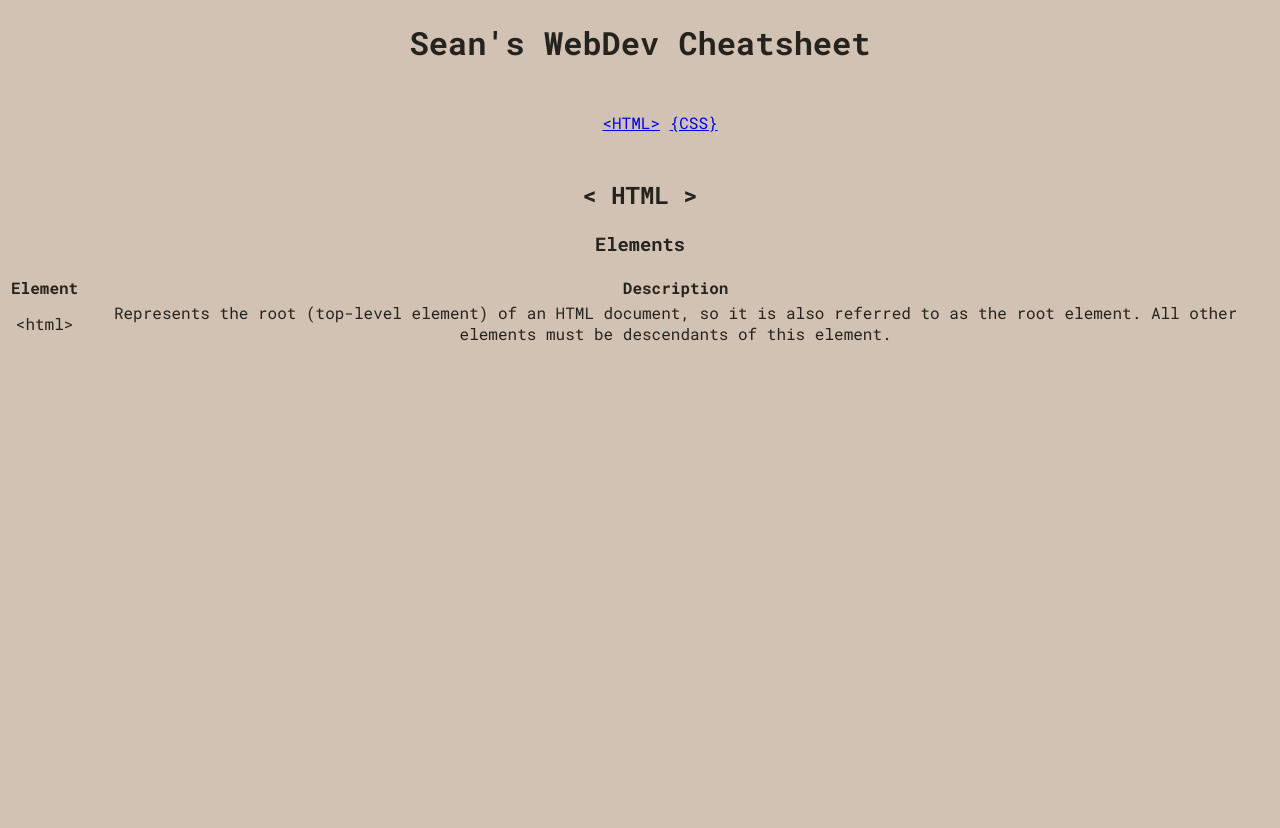
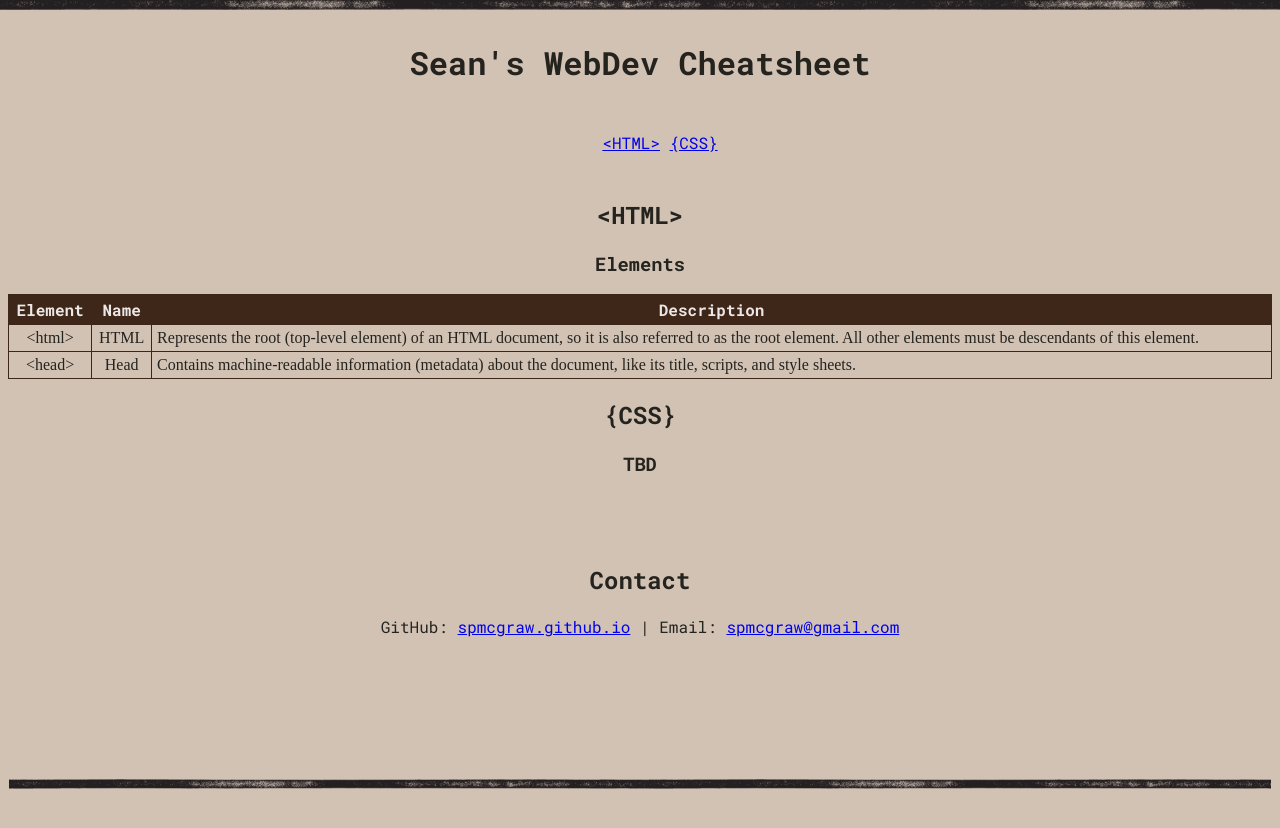
Before and after one commit to spmcgraw/spmcgraw.github.io, a Jekyll site: the page projects/cheatsheet/cheatsheet.html, which Jekyll copies as it is, in a window 1280 px wide. Shown: the top 828 px of the page. Built offline with Jekyll 4.4.1, drawn with Linux system fonts in a browser that asks for light colours; some web fonts are replaced.

Commit message:
Added head to the HTML table. Made a CSS holding section in the html file. Add a footer with contact information. In the CSS file, updated table properties, addted background image at the top and bottom of the page.

```diff
--- a/projects/cheatsheet/cheatsheet.html
+++ b/projects/cheatsheet/cheatsheet.html
@@ -22,26 +22,44 @@
         </nav>
     </header>
     <main>
+        <!-- HTML section -->
         <section>
-            <h1 id="html">&lt; HTML &gt;</h1>
+            <h1 id="html">&lt;HTML&gt;</h1>
             <div class="elements">
                 <h3>Elements</h3>
                 <table>
                     <thead>
                         <tr>
                             <th>Element</th>
+                            <th>Name</th>
                             <th>Description</th>
                         </tr>
                     </thead>
                     <tbody>
                         <tr>
-                            <td>&lt;html&gt;</td>
-                            <td>Represents the root (top-level element) of an HTML document, so it is also referred to as the root element. All other elements must be descendants of this element.</td>
+                            <td class="element">&lt;html&gt;</td>
+                            <td class="name">HTML</td>
+                            <td class="description">Represents the root (top-level element) of an HTML document, so it is also referred to as the root element. All other elements must be descendants of this element.</td>
+                        </tr>
+                        <tr>
+                            <td class="element">&lt;head&gt;</td>
+                            <td class="name">Head</td>
+                            <td class="description">Contains machine-readable information &lpar;metadata&rpar; about the document, like its title, scripts, and style sheets.</td>
                         </tr>
                     </tbody>
                 </table>
             </div>
         </section>
+        <section>
+            <h1 id="css">&lbrace;CSS&rbrace;</h1>
+            <div class="styleElement">
+                <h3>TBD</h3>
+            </div>
+        </section>
+        <footer>
+            <h2>Contact</h2>
+            <p>GitHub: <a href="https://spmcgraw.github.io" target="_blank">spmcgraw.github.io</a> | Email: <a href="mailto:spmcgraw@gmail.com">spmcgraw@gmail.com</a></p>
+        </footer>
     </main>
 </body>
 </html>
--- a/projects/cheatsheet/css/cheatsheet.css
+++ b/projects/cheatsheet/css/cheatsheet.css
@@ -15,6 +15,14 @@ html {
     text-align: center;
 }
 
+html:before {
+    content: "";
+    height: 20px;
+    background: url('../images/img-lg-horiz-border.png') repeat-x 0 -2px;
+    background-size: 40em;
+    display: block;
+}
+
 /* header section */
 #header {
     font-weight: bold;
@@ -28,3 +36,43 @@ nav {
 nav li {
     display: inline-block;
 }
+
+/* HTML Section */
+
+/* Table Styling */
+table {
+    border: 1.5px solid #3E2718;
+    width: 100%;
+    border-collapse: collapse;
+}
+
+td, th {
+    border: 1.5px solid #3E2718;
+    padding: 4px 5px;
+}
+
+thead {
+    background-color: #3E2718;
+    color: #EBE8E7;
+}
+td{
+    font-family: 'M PLUS Code Latin';
+}
+
+.description {
+    text-align: left;
+}
+
+/* Footer Section */
+footer {
+    background: url('../images/img-lg-horiz-border.png') repeat-x bottom left;
+    background-size: 40em;
+    margin: 5.5em 1px -1px;
+    padding-bottom: 8.5em;
+}
+
+@media (min-width:600px) {
+    html:before{
+        background-size: 50em;
+    }
+}
```
